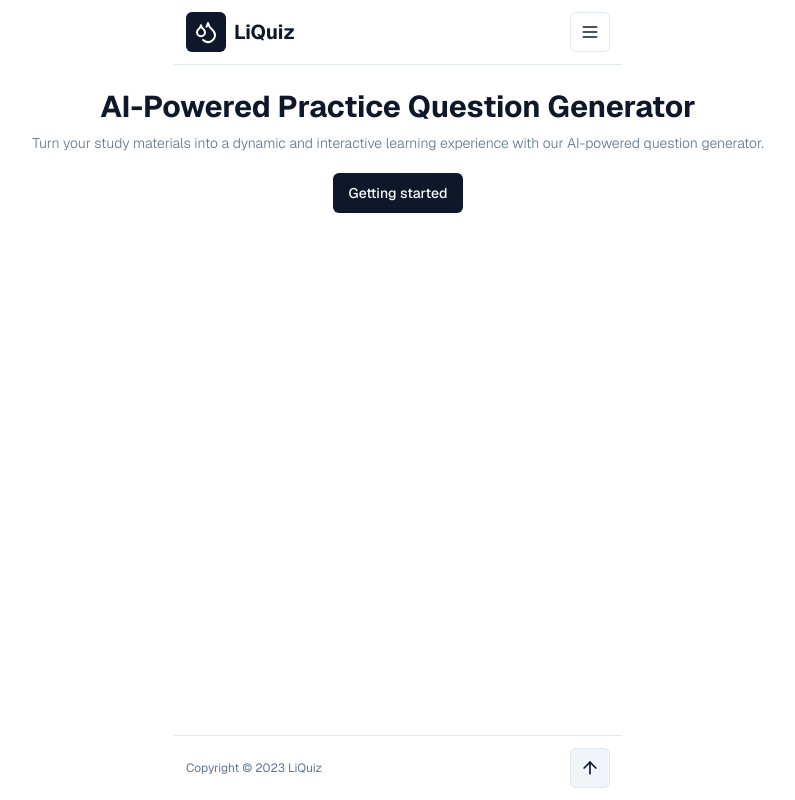
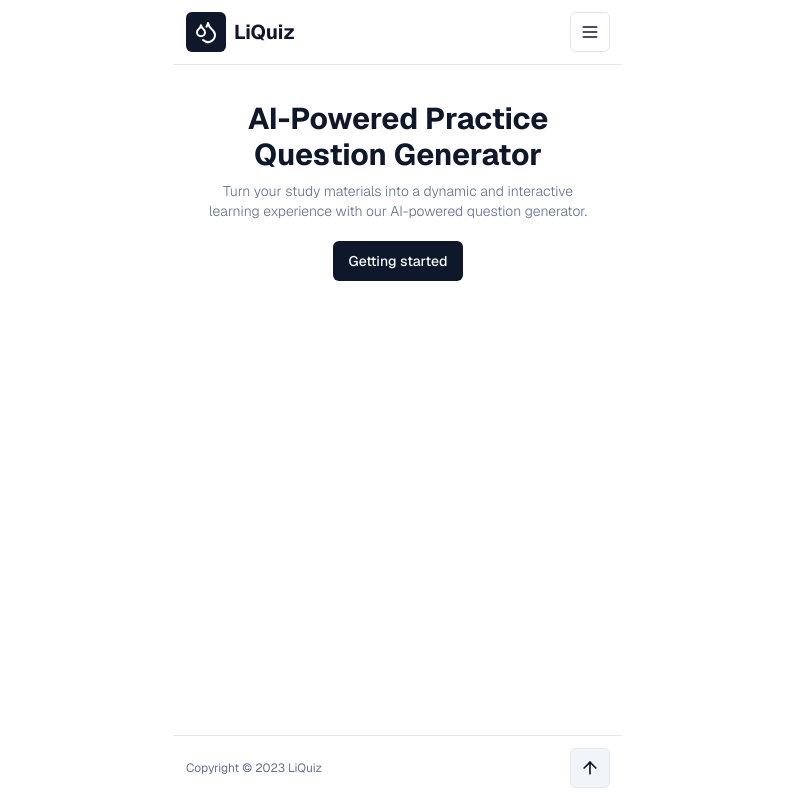
Before and after one commit to edwintantawi/liquiz, a Next.js app: page / in a window 1280 px wide. Shown: the whole page, without its empty margins (242-1037 px from the left). Built offline with nearby package versions, Linux system fonts and the light colour scheme; no server answers.

Commit message:
fix(ui): main content width is not limited

```diff
--- a/app/page.tsx
+++ b/app/page.tsx
@@ -1,6 +1,7 @@
 import { redirect } from 'next/navigation';
 
 import { SignInButton } from '~/components/auth';
+import { Container } from '~/components/container';
 import { auth } from '~/lib/auth';
 
 export default async function RootPage() {
@@ -9,7 +10,7 @@ export default async function RootPage() {
   if (isAuthenticated) redirect('/dashboard');
 
   return (
-    <div className="my-auto">
+    <Container>
       <header className="py-6">
         <h1 className="mb-2 text-center text-3xl font-bold">
           AI-Powered Practice Question Generator
@@ -23,6 +24,6 @@ export default async function RootPage() {
           <SignInButton>Getting started</SignInButton>
         </div>
       </header>
-    </div>
+    </Container>
   );
 }
```
